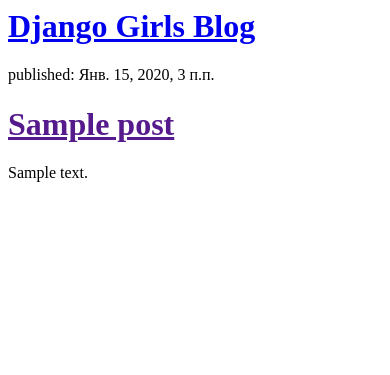
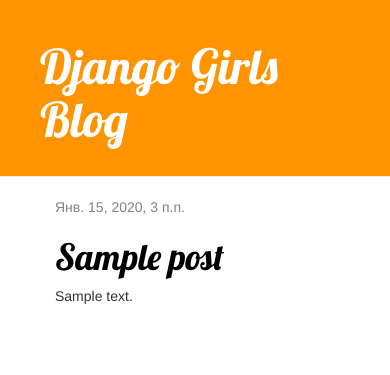
Before and after one commit to azagan/my_first_blog, a Django app: page / in a window 390 px wide. Shown: the top 375 px of the page. Run offline with Django 3.2, Linux system fonts and the light colour scheme; tables that the repository leaves empty hold one stand-in row (values such as "Sample post"); some libraries are stand-ins or nearby versions.

Commit message:
add css and html templates

```diff
--- /dev/null
+++ b/blog/static/blog/blog.css
@@ -0,0 +1,46 @@
+.page-header {
+    background-color: #ff9400;
+    margin-top: 0;
+    padding: 20px 20px 20px 40px;
+}
+
+.page-header h1, .page-header h1 a, .page-header h1 a:visited, .page-header h1 a:active {
+    color: #ffffff;
+    font-size: 36pt;
+    text-decoration: none;
+}
+
+.content {
+    margin-left: 40px;
+}
+
+h1, h2, h3, h4 {
+    font-family: 'Lobster', cursive;
+}
+
+.date {
+    color: #828282;
+}
+
+.save {
+    float: right;
+}
+
+.post-form textarea, .post-form input {
+    width: 100%;
+}
+
+.top-menu, .top-menu:hover, .top-menu:visited {
+    color: #ffffff;
+    float: right;
+    font-size: 26pt;
+    margin-right: 20px;
+}
+
+.post {
+    margin-bottom: 70px;
+}
+
+.post h1 a, .post h1 a:visited {
+    color: #000000;
+}
--- /dev/null
+++ b/blog/templates/blog/base.html
@@ -0,0 +1,23 @@
+{% load static %}
+<html>
+    <head>
+        <title>Django Girls blog</title>
+        <link rel="stylesheet" href="//maxcdn.bootstrapcdn.com/bootstrap/3.2.0/css/bootstrap.min.css">
+        <link rel="stylesheet" href="//maxcdn.bootstrapcdn.com/bootstrap/3.2.0/css/bootstrap-theme.min.css">
+        <link href='//fonts.googleapis.com/css?family=Lobster&subset=latin,latin-ext' rel='stylesheet' type='text/css'>
+        <link rel="stylesheet" href="{% static 'blog/blog.css' %}">
+    </head>
+<body>
+    <div class="page-header">
+        <h1><a href="/">Django Girls Blog</a></h1>
+    </div>
+    <div class="content container">
+        <div class="row">
+            <div class="col-md-8">
+            {% block content %}
+            {% endblock %}
+            </div>
+        </div>
+    </div>
+</body>
+</html>
--- a/blog/templates/blog/post_list.html
+++ b/blog/templates/blog/post_list.html
@@ -1,18 +1,12 @@
-<html>
-    <head>
-        <title>Django Girls blog</title>
-    </head>
-    <body>
-    <div>
-        <h1><a href="/">Django Girls Blog</a></h1>
-    </div>
-
+{% extends 'blog/base.html' %}
+{% block content %}
     {% for post in posts %}
-        <div>
-            <p>published: {{ post.published_date }}</p>
+        <div class="post">
+            <div class="date">
+                {{ post.published_date }}
+            </div>
             <h1><a href="">{{ post.title }}</a></h1>
             <p>{{ post.text|linebreaksbr }}</p>
         </div>
     {% endfor %}
-    </body>
-</html>
+{% endblock %}
```
